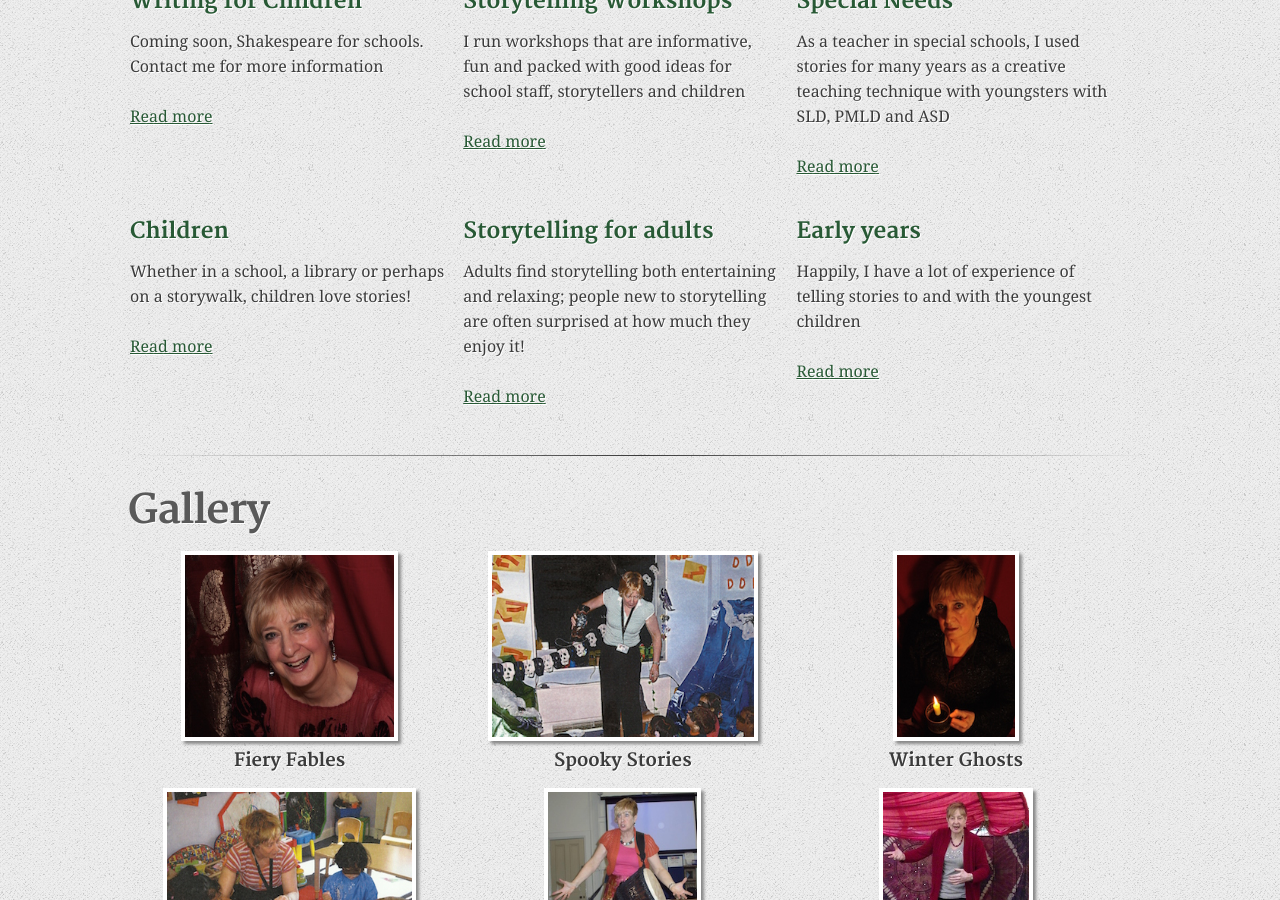
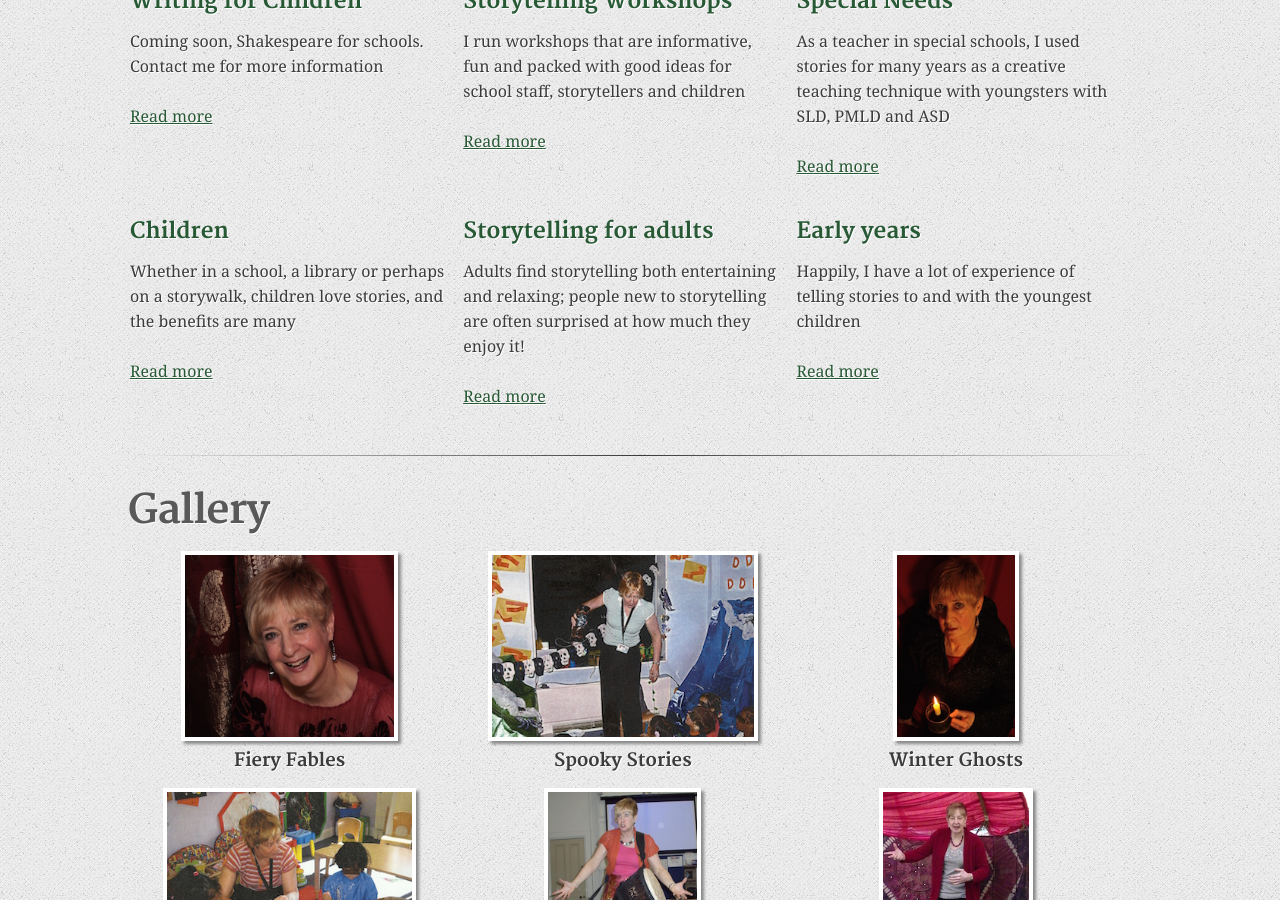
Before and after one commit to m3dwards/storytellingforall, a Jekyll site: the page built from index.html, in a window 1280 px wide and 900 px high, scrolled down 755 px. Built offline with Jekyll 4.4.1, drawn with Linux system fonts in a browser that asks for light colours.

Commit message:
Updated index.md

```diff
--- a/services/storytelling-for-children/index.md
+++ b/services/storytelling-for-children/index.md
@@ -1,9 +1,10 @@
 ---
 layout: page
 title: Children
-description: "Whether in a school, a library or perhaps on a storywalk, children love stories!"
+description: "Whether in a school, a library or perhaps on a storywalk, children love stories, and the benefits are many"
 published: true
 ---
+
 
 
 
```
